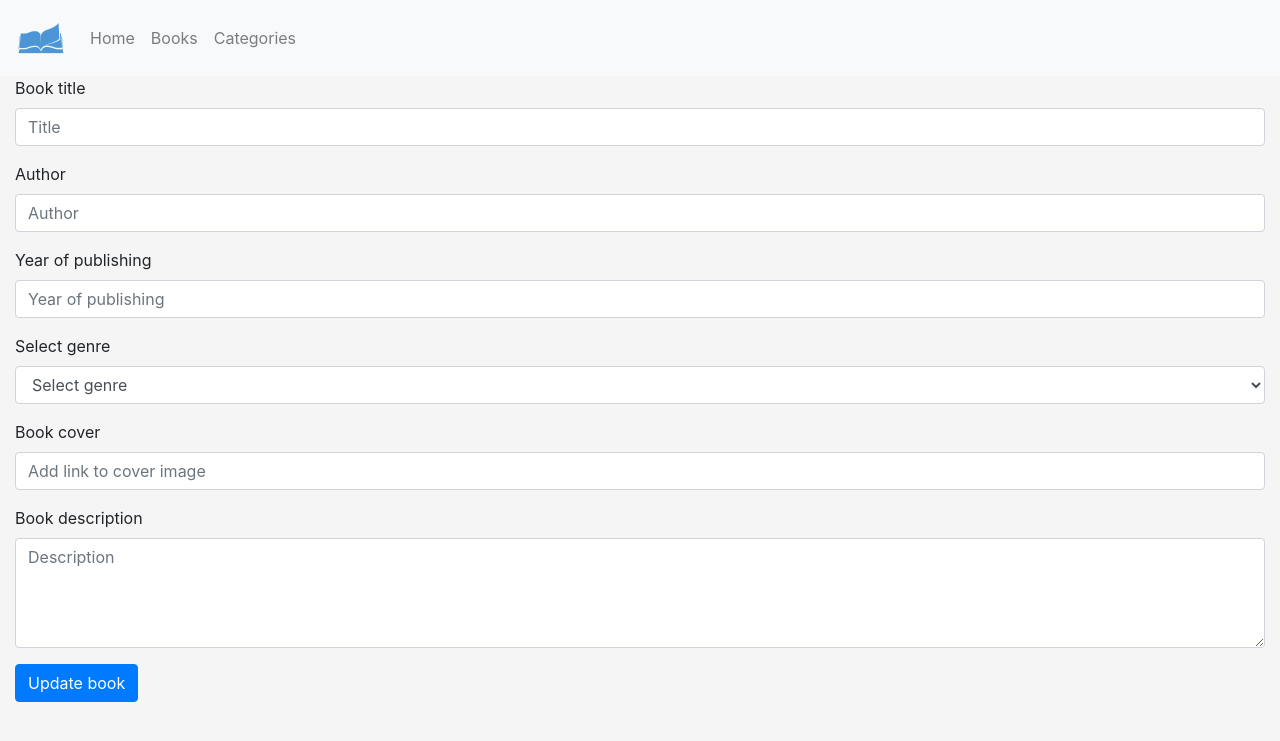
After one commit to sWrAAb/Lost-Page, a Flask app: template templates/editbook.html in a window 1280 px wide. The commit adds this page. Shown: the top 741 px of the page. Run offline with Flask 2, Linux system fonts and the light colour scheme; the template is opened without the code that fills it, so the values that code supplies are empty; some libraries are stand-ins or nearby versions.

Commit message:
books can now be edited via form. tested

```diff
--- a/app.py
+++ b/app.py
@@ -44,8 +44,33 @@ def insert_book():
 
 @app.route('/view_book/<book_id>', methods=["GET", "POST"])
 def view_book(book_id):
+    the_book = mongo.db.books.find_one({"_id": ObjectId(book_id)})
     all_books = mongo.db.books.find({"_id": ObjectId(book_id)})
-    return render_template("viewbook.html", books = all_books)
+    return render_template("viewbook.html", books = all_books, book=the_book)
+
+# Edit book #
+
+@app.route('/edit_book/<book_id>')
+def edit_book(book_id):
+    the_book = mongo.db.books.find_one({"_id": ObjectId(book_id)})
+    all_categories =  mongo.db.categories.find()
+    return render_template('editbook.html', book=the_book, categories=all_categories)
+
+# Update form #
+
+@app.route('/update_book/<book_id>', methods=["POST"])
+def update_book(book_id):
+    books = mongo.db.books
+    books.update( {'_id': ObjectId(book_id)},
+    {
+        'title': request.form.get('title'),
+        'author': request.form.get('author'),
+        'year': request.form.get('year'),
+        'genre': request.form.get('genre'),
+        'cover_img': request.form.get('cover_img'),
+        'description': request.form.get('description')
+    })
+    return redirect(url_for('books'))
 
 
 if __name__ == "__main__":
--- /dev/null
+++ b/templates/editbook.html
@@ -0,0 +1,43 @@
+{% extends 'base.html' %} {% block content %}
+<div class="container-fluid">
+    <form action="{{ url_for('update_book', book_id=book._id) }}" method="POST" id="editbook-form">
+        <div class="form-group">
+            <label>Book title</label>
+            <input class="form-control" id="title" name="title" type="text" placeholder="Title" value="{{book.title}}" required>
+        </div>
+        <div class="form-group">
+            <label>Author</label>
+            <input class="form-control" id="author" name="author" type="text" placeholder="Author" value="{{book.author}}">
+        </div>
+        <div class="form-group">
+            <label>Year of publishing</label>
+            <input class="form-control" id="year" name="year" type="text" placeholder="Year of publishing" value="{{book.year}}">
+        </div>
+        <div class="form-group">
+            <label>Select genre</label>
+            <select class="form-control" id="genre" name="genre">
+                <option value="" disabled selected>Select genre</option>
+                {% for cat in categories %}
+                {% if cat.category_name == book.genre %}
+                <option value="{{ cat.category_name}}" selected>{{ cat.category_name}}</option>
+                {% else %}
+                <option value="{{ cat.category_name}}">{{ cat.category_name}}</option>
+                {% endif %}
+                {% endfor %}
+        </select>
+        </div>
+        <div class="form-group">
+            <label>Book cover</label>
+            <input type="text" class="form-control" id="cover_img" name="cover_img" placeholder="Add link to cover image" value="{{book.cover_img}}">
+        </div>
+
+        <div class="form-group">
+            <label>Book description</label>
+            <textarea class="form-control" rows="4" id="description" name="description" type="text" placeholder="Description" value="{{book.description}}"></textarea>
+        </div>
+    </form>
+    <button class="btn btn-primary" type="submit" name="action" form="editbook-form">Update book</button>
+</div>
+
+
+</form> {% endblock%}
```
Also changed, not shown: templates/viewbook.html (+3 -9 lines).
